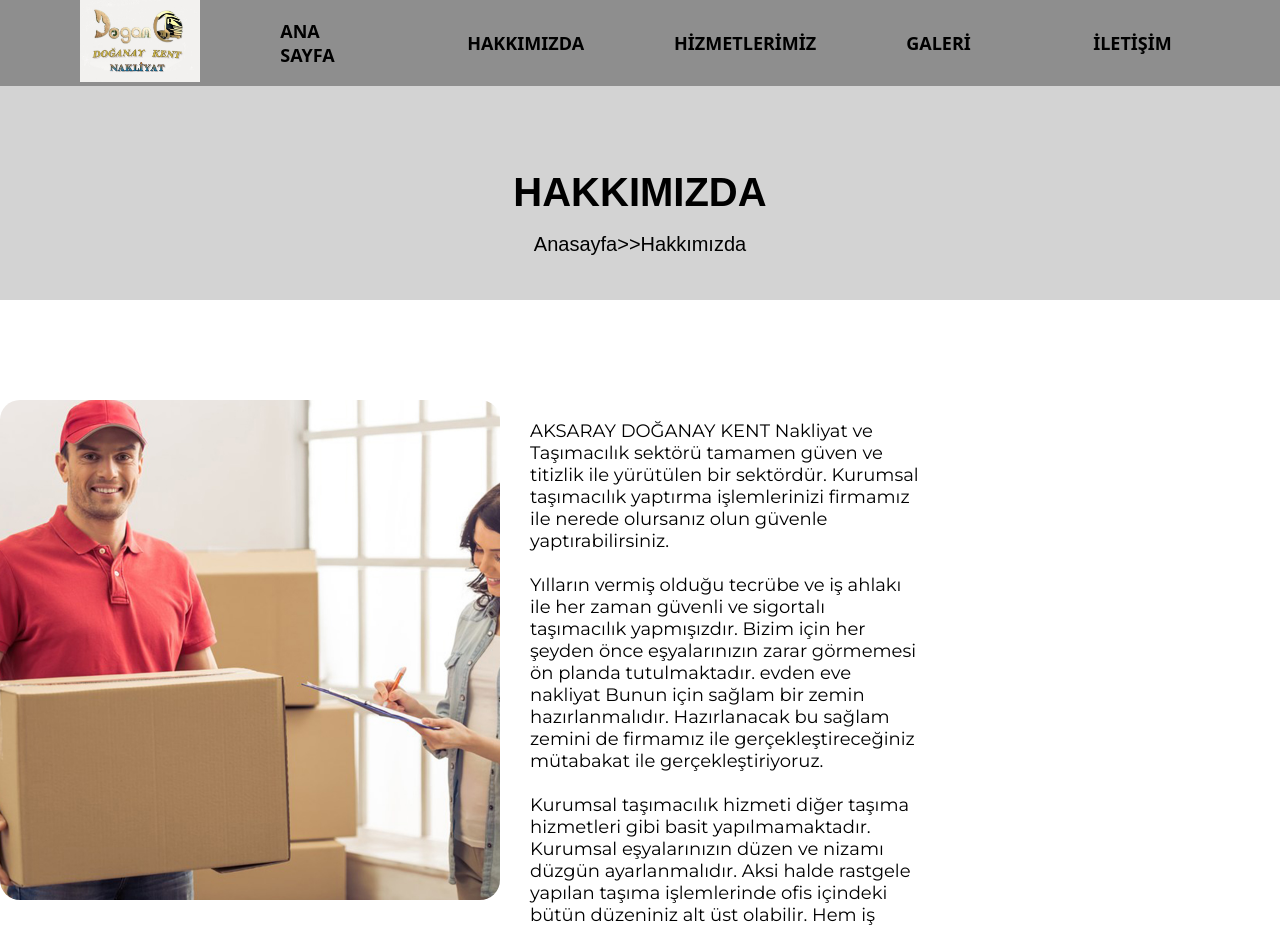
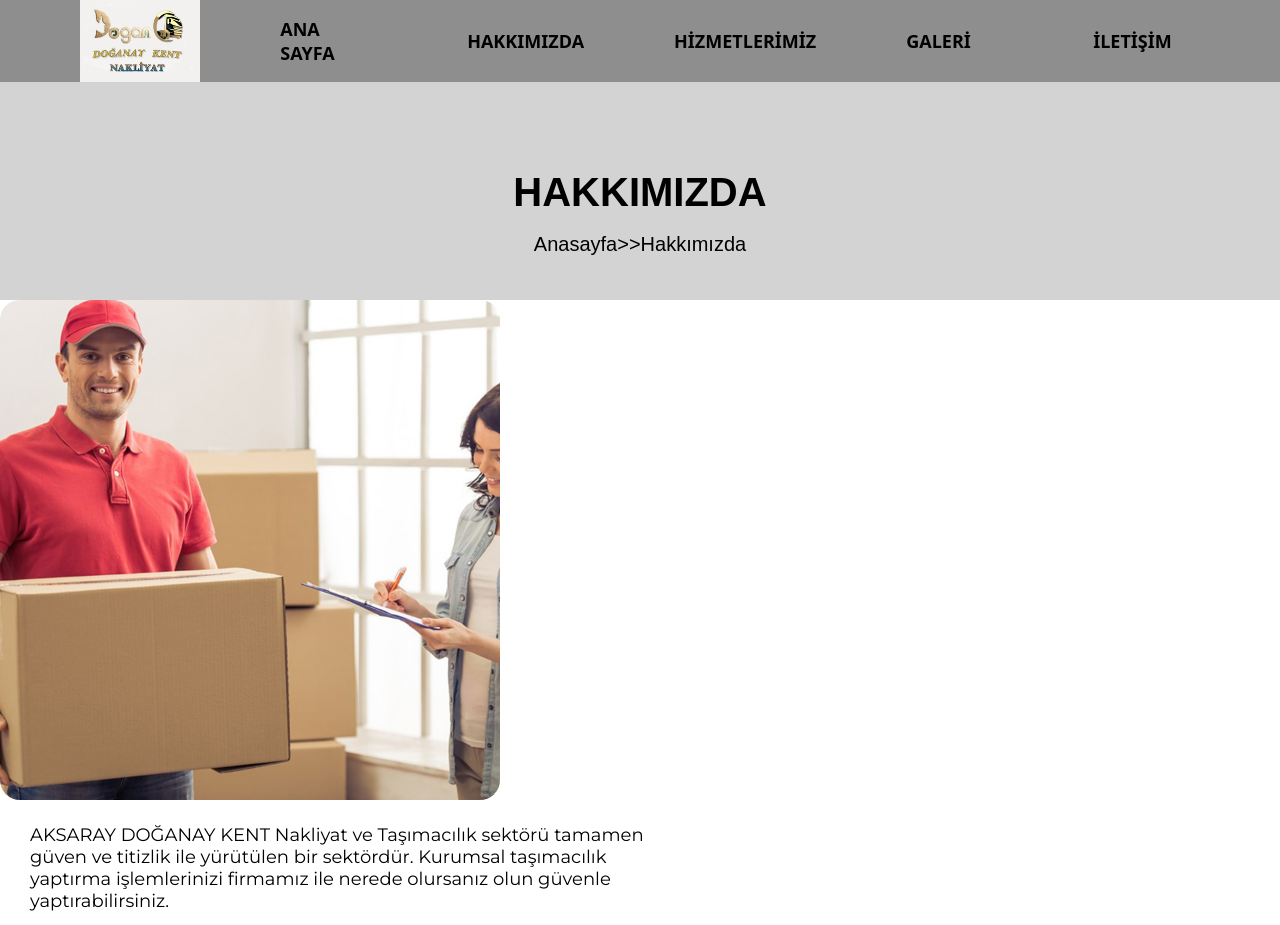
Before and after one commit to z1Real/aksaraydoganaykentnakliyat, a plain HTML site: page About-us.html in a window 1280 px wide. Shown: the top 925 px of the page. Drawn offline with Linux system fonts and the light colour scheme.

Commit message:
Update About-us.html

```diff
--- a/About-us.html
+++ b/About-us.html
@@ -3,6 +3,7 @@
   <head>
     <meta charset="UTF-8" />
     <title>Doğanay Kent Nakliyat</title>
+    <meta name="viewport" content="width=device-width, initial-scale=1.0" />
     <link rel="shortcut icon" type="image/JPG" href="images/logo.favicon.png" />
     <link rel="stylesheet" href="main-page.css" />
     <link rel="stylesheet" href="about-us.css" />
@@ -17,15 +18,17 @@
     <div>
       <div class="top-section-div">
         <div class="left-sec-div">
-          <div class="logo-div">
-            <img class="logo" src="images/logo.jpeg" alt="Company-logo" />
-          </div>
+          <img class="logo" src="images/logo.jpeg" alt="Company-logo" />
         </div>
-        <div><a href="index.html">ANA SAYFA</a></div>
-        <div><a href="About-us.html">HAKKIMIZDA</a></div>
-        <div><a href="our-services.html">HİZMETLERİMİZ</a></div>
-        <div><a href="gallery.html">GALERİ</a></div>
-        <div><a href="communication.html">İLETİŞİM</a></div>
+        <div>
+          <a class="top-a" href="index.html">ANA SAYFA</a>
+        </div>
+        <div><a class="top-a" href="About-us.html">HAKKIMIZDA</a></div>
+        <div>
+          <a class="top-a" href="our-services.html">HİZMETLERİMİZ</a>
+        </div>
+        <div><a class="top-a" href="gallery.html">GALERİ</a></div>
+        <div><a class="top-a" href="communication.html">İLETİŞİM</a></div>
       </div>
       <div class="hakkımızda-div">
         <p class="hakkımızda-p">
@@ -33,7 +36,7 @@
           <span class="under-p">Anasayfa>>Hakkımızda</span>
         </p>
       </div>
-      <div class="main-div">
+      <div class="about-div">
         <div><img src="images/img12.JPG" class="img11" /></div>
         <div>
           <p class="main-p">
```
